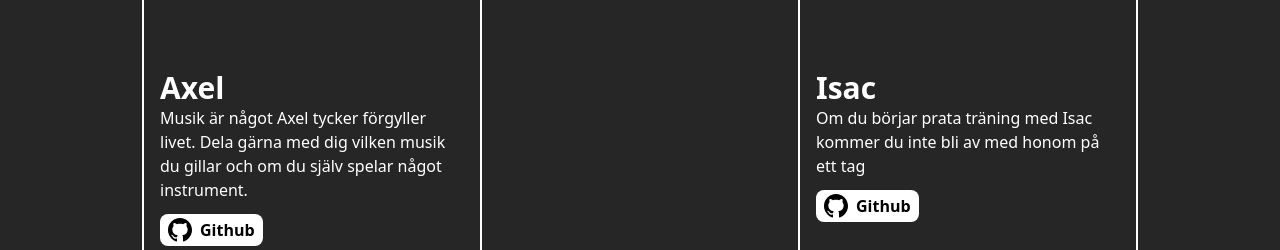
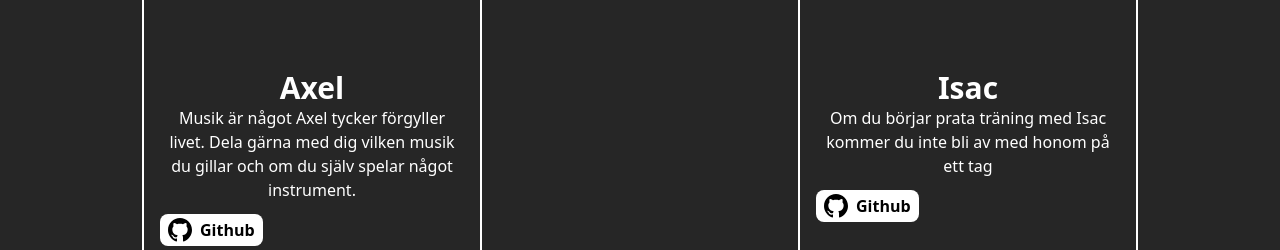
Before and after one commit to williampettersson/flow230120, a Vue app: page /sp-aice in a window 1280 px wide. Shown: the part 368-618 px from the top of the page. Built offline with nearby package versions, Linux system fonts and the light colour scheme.

Commit message:
centered text on profile cards

```diff
--- a/src/components/sp-aice/profileCard.vue
+++ b/src/components/sp-aice/profileCard.vue
@@ -47,8 +47,8 @@ export default {
       </div>
 
       <div class="text-white p-4">
-        <p class="text-3xl font-semibold">{{ memberName }}</p>
-        <p>{{ description }}</p>
+        <p class="text-3xl font-semibold text-center">{{ memberName }}</p>
+        <p class="text-center">{{ description }}</p>
         <a
           :href="githubLink"
           class="flex bg-white rounded-lg text-black font-bold w-fit py-1 px-2 mt-3"
```
